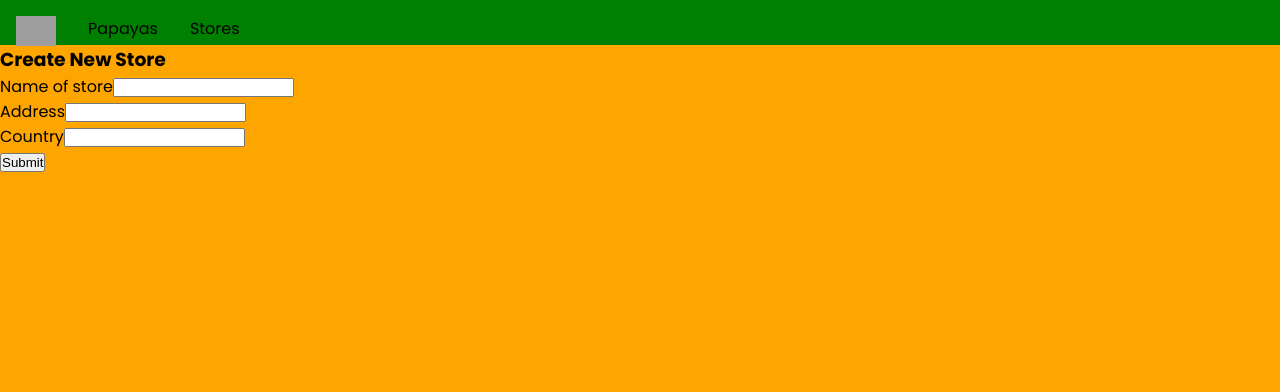
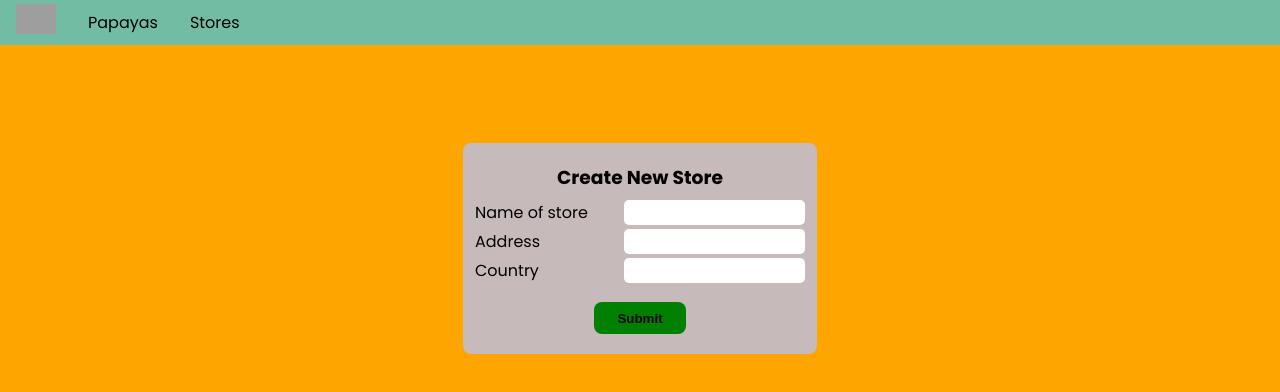
Before and after one commit to thanhvo-uparis/excer-tracker, a React (Create React App) app: page /stores in a window 1280 px wide. Shown: the top 392 px of the page. Built offline with nearby package versions, Linux system fonts and the light colour scheme; grey boxes are pictures that could not be loaded.

Commit message:
update css

```diff
--- a/src/components/CreatePapaye.js
+++ b/src/components/CreatePapaye.js
@@ -43,23 +43,25 @@
     <div className='create-papaye'>
       <h3>Create New Papaye</h3>
            <form onSubmit={submit}>
-             <div>
-                <label className="list_items">Name of papaya</label>
+             <div className="list_items">
+                <label>Name of papaya</label>
                 <input onChange={handleChange} name='name' value={papaye.name}/>
              </div>
-             <div>
-                <label className="list_items">Description</label>
+             <div className="list_items">
+                <label>Description</label>
                 <input onChange={handleChange} name='description' value={papaye.description}/>
              </div>
-             <div>
-                <label className="list_items">Type</label>
+             <div className="list_items">
+                <label>Type</label>
                 <input onChange={handleChange} name='type' value={papaye.type}/>
              </div>
-             <div>
-                <label className="list_items">Store</label>
+             <div className="list_items">
+                <label>Store</label>
                 <input onChange={handleChange} name='store' value={papaye.store}/>
              </div>
-             <button >Submit</button>
+             <div className="papaye-footer">
+                <button className="btn-papaye">Submit</button>
+             </div>
            </form>
     </div>
    );
--- a/src/components/CreateStore.js
+++ b/src/components/CreateStore.js
@@ -1,3 +1,4 @@
+import "./createStore.css";
 import {React, useState} from 'react';
 import axios from 'axios';
 import { useNavigate } from 'react-router-dom';
@@ -37,22 +38,24 @@
 
 
   return (
-    <div>
+    <div className="create-store">
       <h3>Create New Store</h3>
            <form>
-             <div>
+             <div className="list_items">
                 <label>Name of store</label>
-                <input onChange={handleChange} name='name' value={store.name}/>
+                <input type="text" onChange={handleChange} name='name' value={store.name}/>
              </div>
-             <div>
+             <div className="list_items">
                 <label>Address</label>
-                <input onChange={handleChange} name='address' value={store.address}/>
+                <input type="text" onChange={handleChange} name='address' value={store.address}/>
              </div>
-             <div>
+             <div className="list_items">
                 <label>Country</label>
-                <input onChange={handleChange} name='country' value={store.country}/>
+                <input type="text" onChange={handleChange} name='country' value={store.country}/>
              </div>
-             <button onClick={submit} >Submit</button>
+             <div className="store-footer">
+                <button className="btn-store" onClick={submit} >Submit</button>
+             </div>
            </form>
     </div>
    );
--- a/src/components/createPapayes.css
+++ b/src/components/createPapayes.css
@@ -1,17 +1,57 @@
+* {
+    padding: 0;
+    margin: 0;
+    box-sizing: border-box;
+}
+
 .create-papaye {
-    width: 400px;
-    height: 300px;
+    width: 352px;
+    height: 244px;
     border: 2px solid #c7baba;
     padding: 10px;
     margin: 98px auto;
+    border-radius: 8px;
     background-color: #c7baba;
 }
 
 .create-papaye h3 {
     text-align: center;
+    margin: 8px 0;
 }
 
 .list_items {
-    width: 142px;
-    height: ;
+    display: flex;
+    justify-content: space-between;
+    margin-bottom: 4px;
 }
+
+.list_items input {
+    padding: 2px;
+    border: none;
+    outline: unset;
+    border-radius: 5px;
+}
+
+.btn-papaye {
+    width: 92px;
+    height: 32px;
+    border: none;
+    background-color: green;
+    text-align: center;
+}
+
+.papaye-footer {
+    display: flex;
+    justify-content: center;
+}
+
+.btn-papaye {
+    margin: 15px 0;
+    border-radius: 8px;
+    font-weight: 800;
+    transition: 0.5s;
+}
+
+.btn-papaye:hover {
+    transform: scale(0.9);
+}
--- a/src/components/createStore.css
+++ b/src/components/createStore.css
@@ -0,0 +1,57 @@
+* {
+    padding: 0;
+    margin: 0;
+    box-sizing: border-box;
+}
+
+.create-store {
+    width: 354px;
+    height: 211px;
+    border: 2px solid #c7baba;
+    padding: 10px;
+    margin: 98px auto;
+    border-radius: 8px;
+    background-color: #c7baba;
+}
+
+.create-store h3 {
+    text-align: center;
+    margin: 8px 0;
+}
+
+.list_items {
+    display: flex;
+    justify-content: space-between;
+    margin-bottom: 4px;
+}
+
+.list_items input {
+    padding: 2px;
+    border: none;
+    outline: unset;
+    border-radius: 5px;
+}
+
+.btn-store {
+    width: 92px;
+    height: 32px;
+    border: none;
+    background-color: green;
+    text-align: center;
+}
+
+.store-footer {
+    display: flex;
+    justify-content: center;
+}
+
+.btn-store {
+    margin: 15px 0;
+    border-radius: 8px;
+    font-weight: 800;
+    transition: 0.5s;
+}
+
+.btn-store:hover {
+    transform: scale(0.9);
+}
--- a/src/components/navbar/navbar.css
+++ b/src/components/navbar/navbar.css
@@ -1,8 +1,9 @@
 .navbar {
     height: 45px;
-    background-color: #008000;
+    background-color: #72bca3;
     display: flex;
     justify-content: flex-start;
+    align-items: center;
     /* flex-direction: row; */
 }
 
@@ -14,11 +15,12 @@
     margin: 1rem;
     color: #000;
     text-decoration: none;
-    transition: 200ms;
+    transition: 0.5s;
 }
 
 .navbar > *:hover {
-    color: #5e5f69;
+    color: #f4702d;
+    transform: scale(1.1);
 }
 
 .payaye-logo {
```
Also changed, not shown: src/assets/bk-repeat.webp (deleted), src/assets/flickr_logo.png (deleted).
